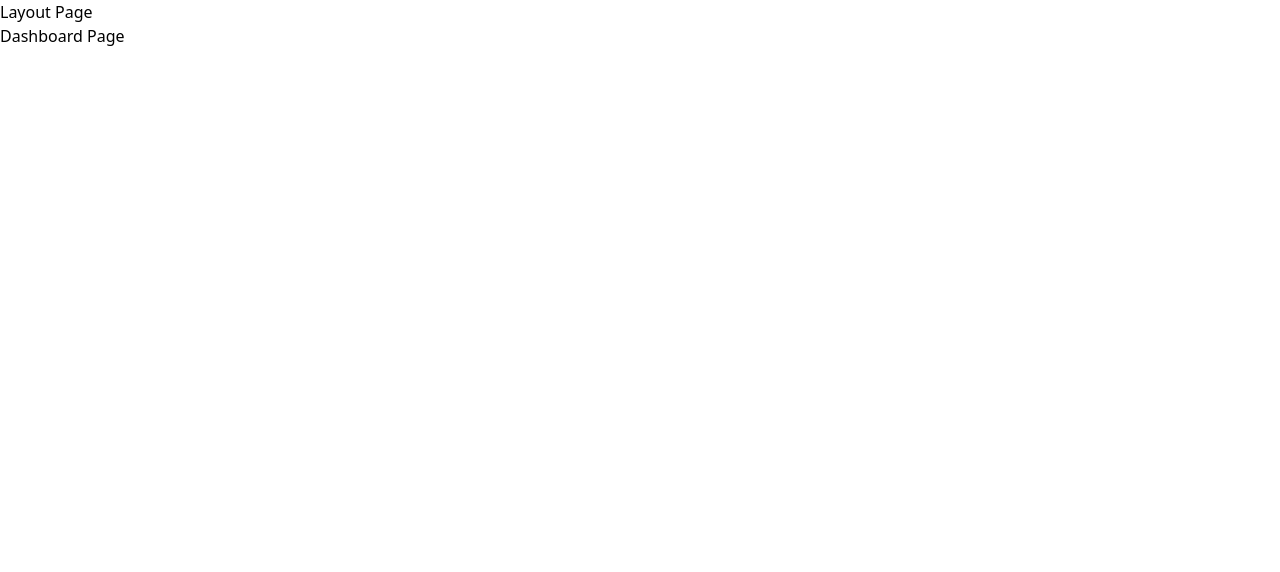
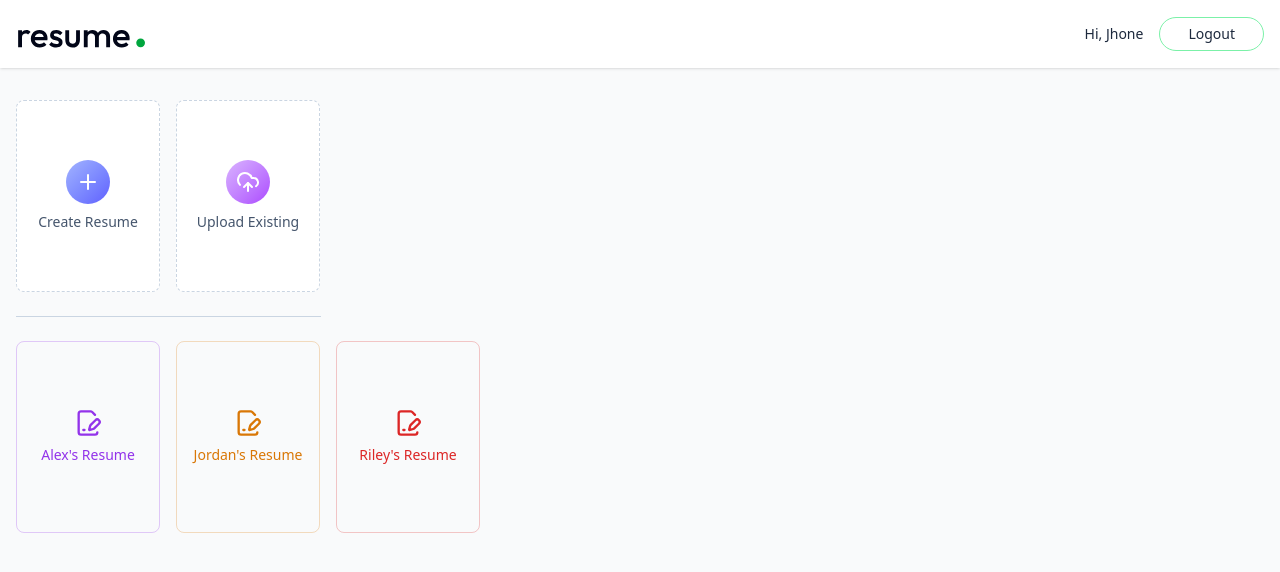
Before and after one commit to Shridhan15/Resume-Builder, a React (Vite) app in the folder client/: page /app in a window 1280 px wide. Shown: the top 572 px of the page. Built offline with nearby package versions, Linux system fonts and the light colour scheme.

Commit message:
dashboard page

```diff
--- /dev/null
+++ b/client/src/components/Navbar.jsx
@@ -0,0 +1,32 @@
+import { Link, useNavigate } from "react-router-dom";
+import React from "react";
+
+const Navbar = () => {
+  const user = { name: "Jhone" };
+  const navigate = useNavigate();
+
+  const logoutUser = () => {
+    navigate("/");
+  };
+  return (
+    <div className="shadow bg-white">
+      <nav className="flex items-center justify-between max-w-7xl mx-auto px-4 py-3 text-slate-800 transition-all">
+        <Link to="/">
+          <img src="/logo.svg" alt="" className="h-11 w-auto" />
+        </Link>
+
+        <div className="flex items-center gap-4 text-sm">
+          <p className="max-sm:hidden">Hi, {user?.name} </p>
+          <button
+            onClick={logoutUser}
+            className="cursor-pointer bg-white hover:bg-slate-50 border border-green-300 px-7 py-1.5 rounded-full active:scale-95 transition-all"
+          >
+            Logout
+          </button>
+        </div>
+      </nav>
+    </div>
+  );
+};
+
+export default Navbar;
--- a/client/src/pages/Dashboard.jsx
+++ b/client/src/pages/Dashboard.jsx
@@ -1,9 +1,65 @@
-import React from 'react'
+import { FilePenLineIcon, Plus, PlusIcon, UploadCloudIcon } from "lucide-react";
+import React, { useEffect, useState } from "react";
+import { dummyResumeData } from "../assets/assets";
 
 const Dashboard = () => {
+
+  const colors= ['#9333ea',"#d97706","#dc2626","#0284c7","#16a34a"]
+
+  const [allResumes, setAllResumes]= useState([])
+
+  const loadAllResumes= async()=>{
+    setAllResumes(dummyResumeData)
+  }
+
+  useEffect(()=>{
+    loadAllResumes()
+  },[])
+
+
   return (
-    <div>Dashboard Page</div>
-  )
-}
+    <div>
+      <div className="max-w-7xl mx-auto px-4 py-8">
+        <p className="text-2xl font-medium mb-6 bg-gradient-to-r from-slate-600 to-slate-700 bg-clip-text text-transparent sm:hidden">
+          Welcome Joe
+        </p>
+        <div className="flex gap-4">
+          <button className="w-full bg-white sm:max-w-36 h-48 flex flex-col items-center justify-center rounded-lg gap-2 text-slate-600 border border-dashed border-slate-300 group hover:border-indigo-500 hover:shadow-lg transition-all duration-300 cursor-pointer">
+            <PlusIcon className="size-11 transition-all duration-300 p-2.5 bg-gradient-to-br from-indigo-300 to-indigo-500 text-white rounded-full " />
+            <p className="text-sm group-hover:text-indigo-600 transition-all duration-300">
+              Create Resume
+            </p>
+          </button>
 
-export default Dashboard
+          <button className="w-full bg-white sm:max-w-36 h-48 flex flex-col items-center justify-center rounded-lg gap-2 text-slate-600 border border-dashed border-slate-300 group hover:border-purple-500 hover:shadow-lg transition-all duration-300 cursor-pointer">
+            <UploadCloudIcon className="size-11 transition-all duration-300 p-2.5 bg-gradient-to-br from-purple-300 to-purple-500 text-white rounded-full " />
+            <p className="text-sm group-hover:text-purple-600 transition-all duration-300">
+              Upload Existing
+            </p>
+          </button>
+        </div>
+
+        <hr className="border-slate-300  my-6 sm:w-[305px]" />
+
+        <div className="grid grid-cols-2 sm:flex flex-wrap gap-4">
+
+          {allResumes.map((resume,index)=>{
+            const basecolor= colors[index % colors.length]
+            return (
+              <button key={index} className="relative w-full sm:max-w-36 h-48 flex flex-col items-center justify-center rounded-lg gap-2 border group hover:shadow-lg transition-all duration-300 cursor-pointer" style={{background:`linear-gradient(135%, ${basecolor}10, ${basecolor}40)`, borderColor:basecolor+40}}>
+
+                <FilePenLineIcon className="size-7 group-hover:scale-105 transition-all" style={{color:basecolor}} />
+
+                <p className="text-sm group-hover:scale-105 transition-all px-2 text-center" style={{color: basecolor}}>{resume.title} </p>
+              </button>
+            )
+          })}
+
+
+        </div>
+      </div>
+    </div>
+  );
+};
+
+export default Dashboard;
--- a/client/src/pages/Layout.jsx
+++ b/client/src/pages/Layout.jsx
@@ -1,12 +1,13 @@
 import React from 'react'
 import { Outlet } from 'react-router-dom'
+import Navbar from '../components/Navbar'
 
 const Layout = () => {
   return (
     <div>
-        <h1>Layout Page</h1>
 
-        <div>
+        <div className='min-h-screen bg-gray-50'>
+            <Navbar />
             <Outlet />
         </div>
     </div>
```
